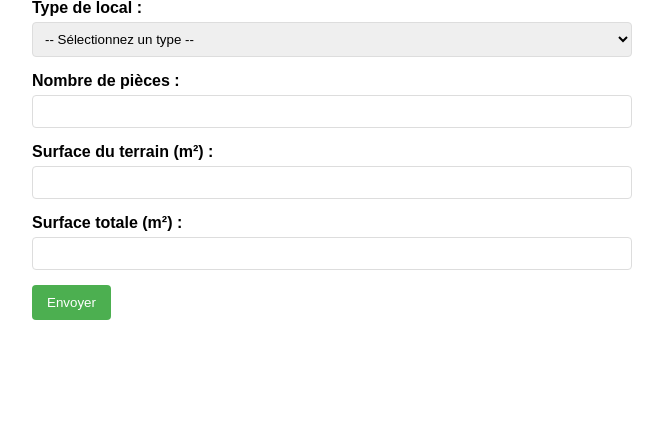
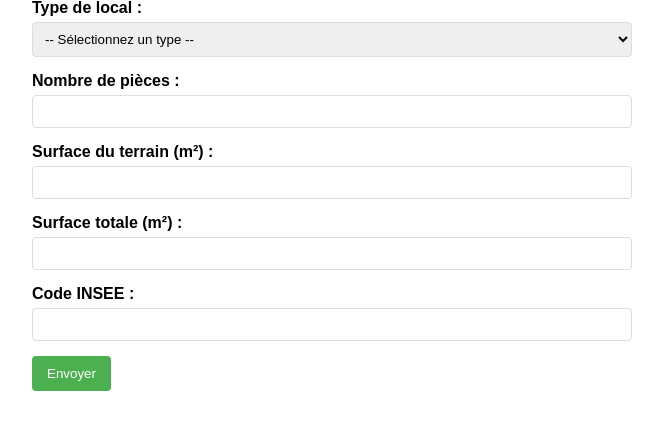
Before and after one commit to data-IA-2024/goudot-immo, a FastAPI app: page / in a window 1280 px wide. Shown: the part 101-531 px from the top of the page, without its empty margins (308-971 px from the left). Run offline with FastAPI, Linux system fonts and the light colour scheme.

Commit message:
UPD index

```diff
--- a/templates/index.html
+++ b/templates/index.html
@@ -68,6 +68,11 @@
         <input type="number" id="surface_total" name="surface_total" min="1" required>
     </div>
 
+    <div class="form-group">
+        <label for="insee">Code INSEE :</label>
+        <input type="number" id="insee" name="insee" min="1" required>
+    </div>
+
     <button type="submit">Envoyer</button>
 </form>
 </body>
```
Also changed, not shown: .github/workflows/docker-build-push.yml.
